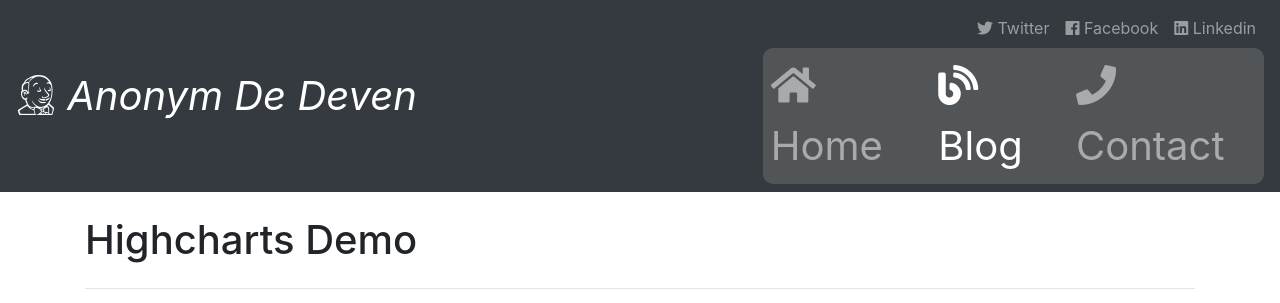
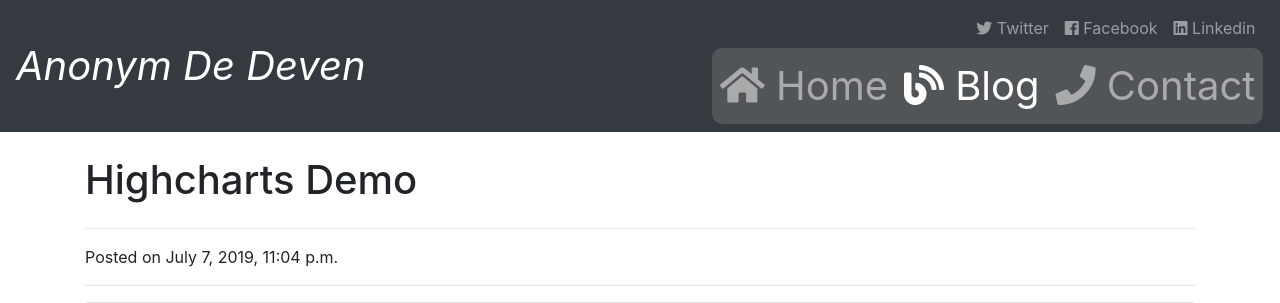
Before and after one commit to deven769/portfolio, a Django app: page /blog/1/ in a window 1280 px wide. Shown: the top 303 px of the page. Run offline with Django 3.2, Linux system fonts and the light colour scheme; data comes from the database, SQL or seed files in the repository; some libraries are stand-ins or nearby versions.

Commit message:
base page updated

```diff
--- a/job/templates/base.html
+++ b/job/templates/base.html
@@ -34,7 +34,7 @@
 <body>
     <header>
         <nav class="navbar navbar-expand-lg navbar-dark bg-dark">
-            <a class="navbar-brand" style="font-size: 40px; font-style: italic;" href="{% url 'job:index' %}"><i class="fab fa-jenkins"></i> Anonym De Deven</a>
+            <a class="navbar-brand" style="font-size: 40px; font-style: italic;" href="{% url 'job:index' %}">Anonym De Deven</a>
             <button class="navbar-toggler" type="button" data-toggle="collapse" data-target="#navbarNav" aria-controls="navbarNav"
                 aria-expanded="false" aria-label="Toggle navigation">
                 <span class="navbar-toggler-icon"></span>
@@ -54,10 +54,7 @@
                         <a class="nav-link" href="https://www.facebook.com/pyratedcracker"><i class="fab fa-linkedin"></i>
                             Linkedin</a>
                     </li>
-                  <!--   <li class="nav-item">
-                        <a class="nav-link" href="{% static 'Resume of Mahmudul.docx' %}"><i class="far fa-file-pdf"></i>
-                            Resume</a>
-                    </li> -->
+
 
                 </ul>
             </div>
```
